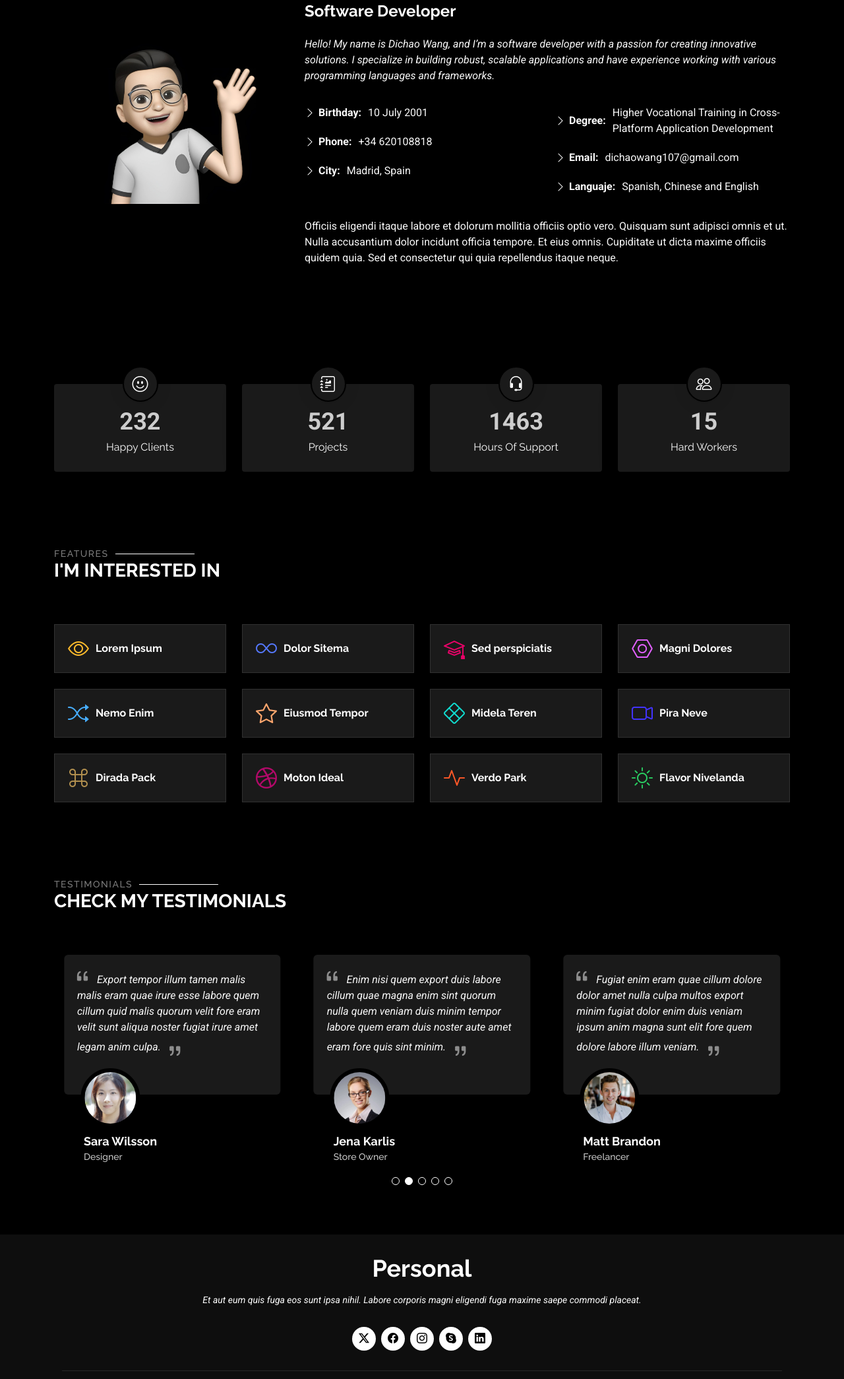
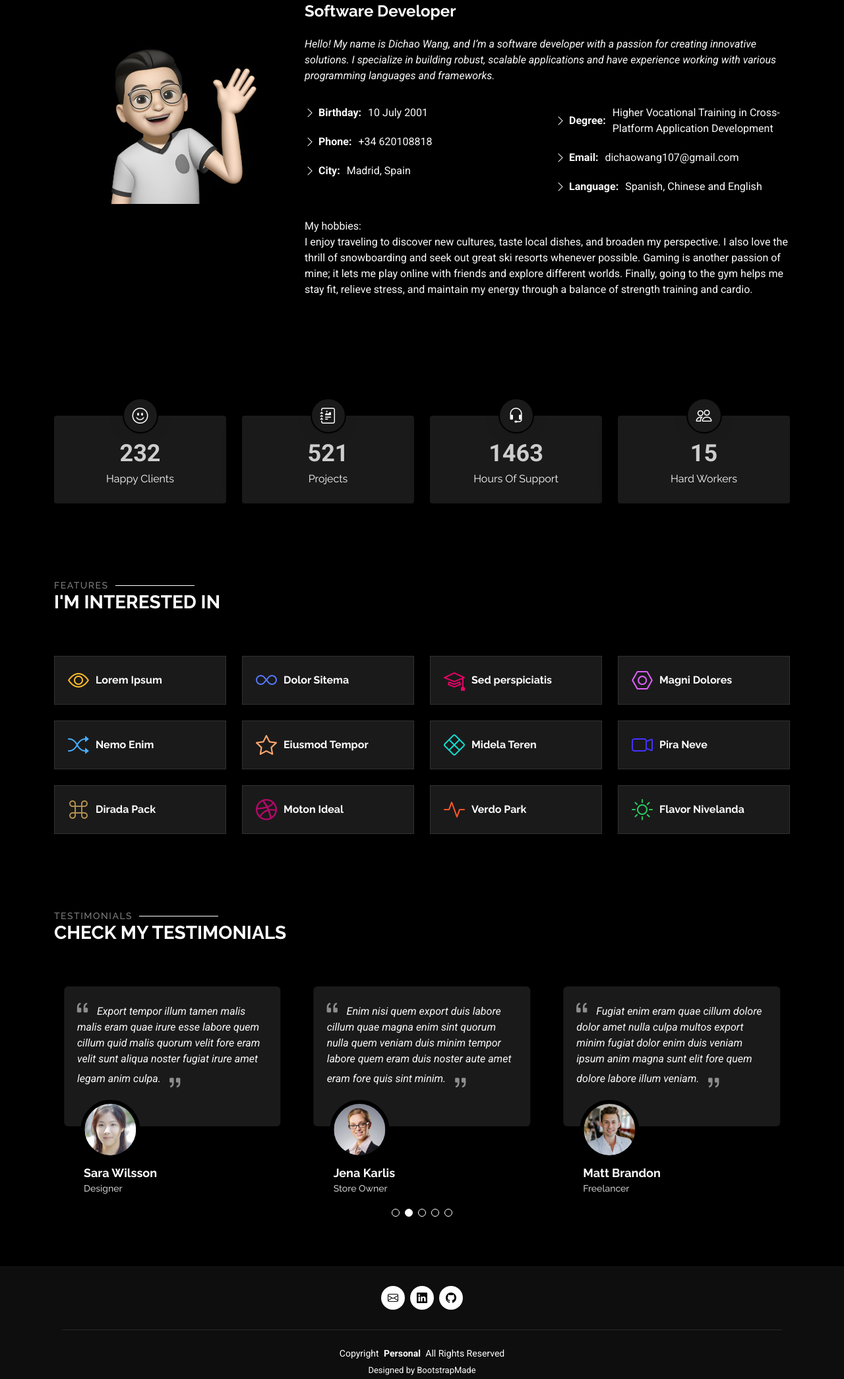
Before and after one commit to DWMMI/dwmmi.github.io, a plain HTML site: page about.html in a window 1280 px wide. Shown: the part 416-2506 px from the top of the page at 66% size. Drawn offline with Linux system fonts and the light colour scheme.

Commit message:
correct errors in index and about

```diff
--- a/about.html
+++ b/about.html
@@ -53,7 +53,7 @@
           <li><a href="about.html" class="active">About</a></li>
           <li><a href="resume.html">Resume</a></li>
           <li><a href="portfolio.html">Portfolio</a></li>
-          <li class="dropdown"><a href="#"><span>Dropdown</span> <i class="bi bi-chevron-down toggle-dropdown"></i></a>
+          <li class="dropdown"><a href="#"><span>CV</span> <i class="bi bi-chevron-down toggle-dropdown"></i></a>
             <ul>
               <li><a href="#">English CV</a></li>
               <li><a href="#">CV en Español</a></li>
@@ -75,7 +75,7 @@
         <div class="container">
           <div class="row d-flex justify-content-center text-center">
             <div class="col-lg-8">
-              <h1>About</h1>
+              <h1>About me</h1>
             </div>
           </div>
         </div>
@@ -116,13 +116,17 @@
                 <ul>
                   <li><i class="bi bi-chevron-right"></i> <strong>Degree:</strong> <span>Higher Vocational Training in Cross-Platform Application Development</span></li>
                   <li><i class="bi bi-chevron-right"></i> <strong>Email:</strong> <span>dichaowang107@gmail.com</span></li>
-                  <li><i class="bi bi-chevron-right"></i> <strong>Languaje:</strong> <span>Spanish, Chinese and English</span></li>
+                  <li><i class="bi bi-chevron-right"></i> <strong>Language:</strong> <span>Spanish, Chinese and English</span></li>
                 </ul>
               </div>
             </div>
             <p class="py-3">
-              Officiis eligendi itaque labore et dolorum mollitia officiis optio vero. Quisquam sunt adipisci omnis et ut. Nulla accusantium dolor incidunt officia tempore. Et eius omnis.
-              Cupiditate ut dicta maxime officiis quidem quia. Sed et consectetur qui quia repellendus itaque neque.
+              My hobbies:
+            </br>
+              I enjoy traveling to discover new cultures, taste local dishes, and broaden my perspective.
+              I also love the thrill of snowboarding and seek out great ski resorts whenever possible.
+              Gaming is another passion of mine; it lets me play online with friends and explore different worlds.
+              Finally, going to the gym helps me stay fit, relieve stress, and maintain my energy through a balance of strength training and cardio.
             </p>
           </div>
         </div>
@@ -395,14 +399,10 @@
 
   <footer id="footer" class="footer dark-background">
     <div class="container">
-      <h3 class="sitename">Personal</h3>
-      <p>Et aut eum quis fuga eos sunt ipsa nihil. Labore corporis magni eligendi fuga maxime saepe commodi placeat.</p>
       <div class="social-links d-flex justify-content-center">
-        <a href=""><i class="bi bi-twitter-x"></i></a>
-        <a href=""><i class="bi bi-facebook"></i></a>
-        <a href=""><i class="bi bi-instagram"></i></a>
-        <a href=""><i class="bi bi-skype"></i></a>
-        <a href=""><i class="bi bi-linkedin"></i></a>
+        <a href="mailto:dichaowang107@gmail.com"><i class="bi bi-envelope"></i></a>
+        <a href="https://www.linkedin.com/in/DWMMI/" target="_blank" rel="noopener noreferrer"><i class="bi bi-linkedin"></i></a>
+        <a href="https://github.com/DWMMI" target="_blank" rel="noopener noreferrer"><i class="bi bi-github"></i></a>
       </div>
       <div class="container">
         <div class="copyright">
```
Also changed, not shown: index.html (+9 -2 lines).
